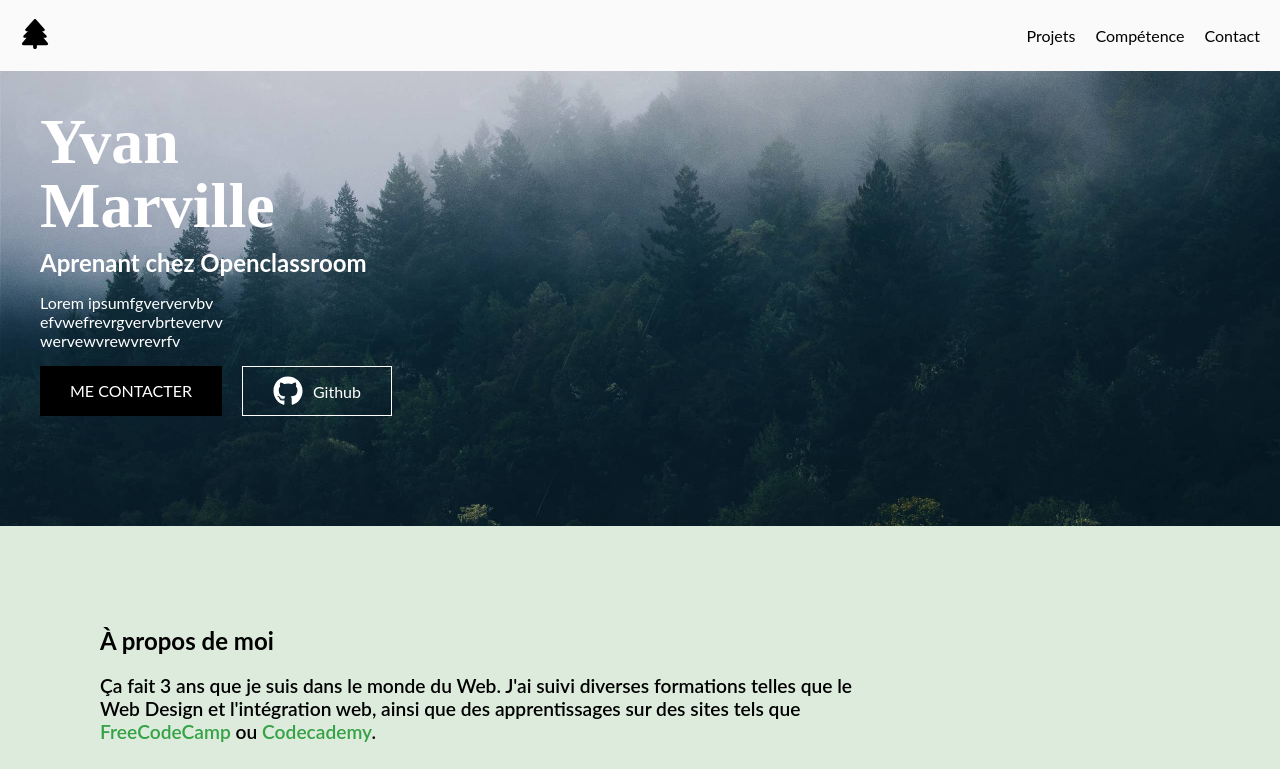
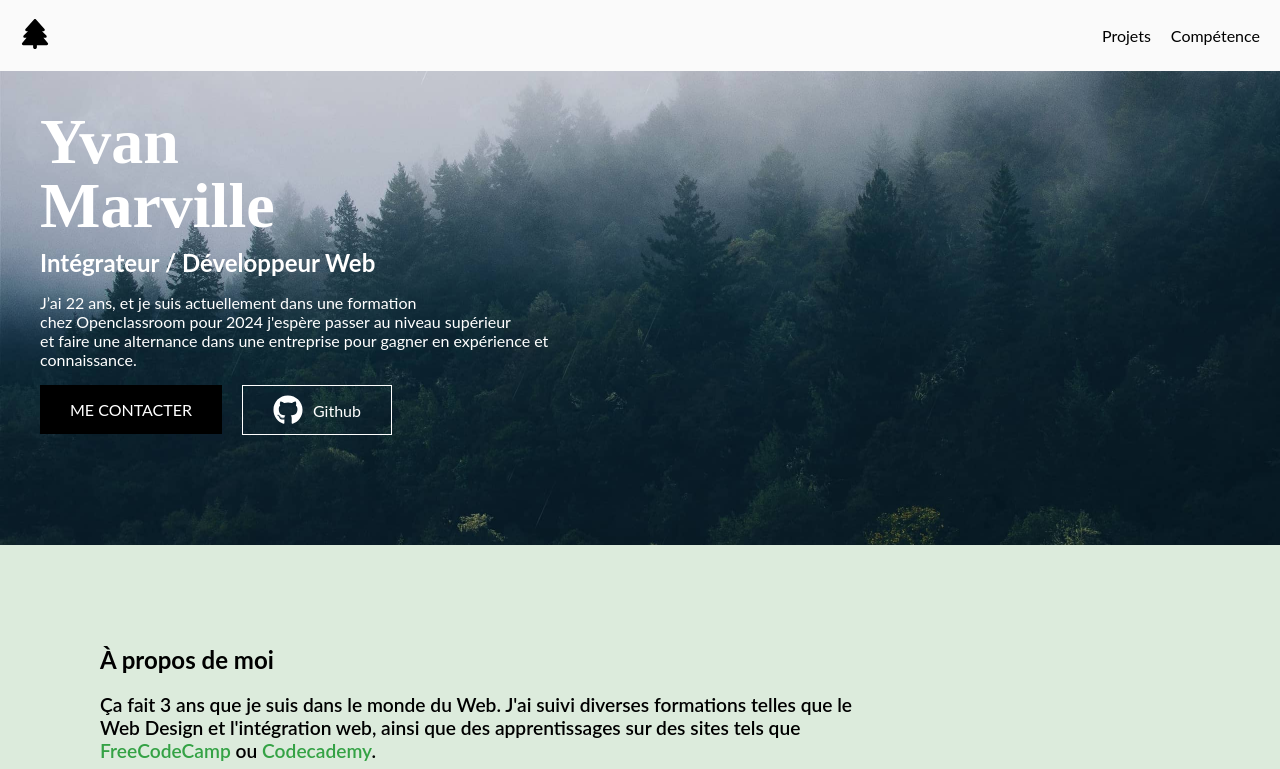
Before and after one commit to vYna-Yvan/Portfolio, a React (Create React App) app: page / in a window 1280 px wide. Shown: the top 769 px of the page. Built offline with nearby package versions, Linux system fonts and the light colour scheme.

Commit message:
Banner component

```diff
--- /dev/null
+++ b/src/components/banner/Banner.js
@@ -0,0 +1,44 @@
+import React from "react";
+import { Link } from "react-router-dom";
+import { HashLink as Anchor } from "react-router-hash-link";
+import Github from "../../assets/icones/github.svg";
+import "./banner.scss";
+
+const Banner = () => {
+  return (
+    <div id="home" className="banner">
+      <div className="banner-info">
+        <h1>
+          Yvan
+          <br /> Marville
+        </h1>
+        <h2>Intégrateur / Développeur Web</h2>
+        <p>
+          J’ai 22 ans, et je suis actuellement dans une formation
+          <br />
+          chez Openclassroom pour 2024 j'espère passer au niveau supérieur
+          <br />
+          et faire une alternance dans une entreprise pour gagner en expérience
+          et connaissance.
+        </p>
+        <div className="contact-banner">
+          <Anchor smooth to="/#contact">
+            {" "}
+            <div className="contact">ME CONTACTER</div>
+          </Anchor>
+
+          <Link
+            className="github"
+            to="https://github.com/vYna-Yvan"
+            target="blank"
+          >
+            <img alt="github" src={Github} />
+            <p>Github</p>
+          </Link>
+        </div>
+      </div>
+    </div>
+  );
+};
+
+export default Banner;
--- /dev/null
+++ b/src/components/banner/banner.scss
@@ -0,0 +1,63 @@
+@import url(../../sass/root.scss);
+
+
+.banner {
+    display: flex;
+    flex-direction: row;
+    background-image: url(../../assets/images/Forest.jpg);
+    background-size: cover;
+    background-position: center center;
+    object-fit: cover;
+    width: 100%;
+    padding: 40px 40px;
+}
+
+.banner-info {
+    width: 50%;
+    margin: 70px 0;
+    color: #fff;
+
+    h1 {
+        margin: 0;
+        margin-bottom: 10px;
+        font-size: 4rem;
+        line-height: 4rem;
+        font-family: 'Playfair Display';
+    }
+
+    h2 {
+        margin: 0;
+    }
+
+    .contact-banner {
+        display: flex;
+        flex-direction: row;
+        gap: 20px;
+
+        .contact {
+            padding: 15px 30px;
+            background-color: black;
+            color: #fff;
+            cursor: pointer;
+
+        }
+
+        .github {
+            width: auto;
+            display: flex;
+            flex-direction: row;
+            align-items: center;
+            height: 50px;
+            padding: 15px 30px;
+            border: 1px solid #fff;
+            gap: 10px;
+            color: #fff;
+
+            img {
+                height: 30px;
+                width: 30px;
+
+            }
+        }
+    }
+}
--- a/src/components/footer/Footer.js
+++ b/src/components/footer/Footer.js
@@ -18,9 +18,9 @@ const Footer = () => {
 
   const handleSubmit = (e) => {
     e.preventDefault();
-    // Ici, vous pouvez ajouter la logique pour traiter le formulaire, comme l'envoi d'e-mail ou la sauvegarde des données.
+
     console.log("Formulaire soumis avec les données :", formData);
-    // Réinitialiser le formulaire après la soumission
+
     setFormData({
       name: "",
       email: "",
--- a/src/components/header/Header.js
+++ b/src/components/header/Header.js
@@ -7,7 +7,7 @@ import treeIcon from "../../assets/icones/tree-solid.svg";
 const Header = () => {
   return (
     <header>
-      <Anchor to="/#home">
+      <Anchor smooth to="/#home">
         <img className="home-img" alt="tree" src={treeIcon} />
       </Anchor>
       <nav>
@@ -22,11 +22,6 @@ const Header = () => {
               Compétence
             </Anchor>
           </li>
-          <li>
-            <Anchor smooth to="/#contact">
-              Contact
-            </Anchor>
-          </li>
         </ul>
       </nav>
     </header>
--- a/src/pages/Home.js
+++ b/src/pages/Home.js
@@ -1,42 +1,14 @@
 import React from "react";
 import "../sass/Home.scss";
-
-import Github from "../assets/icones/github.svg";
-import { Link } from "react-router-dom";
 import ProjectCard from "../components/projets/Projet";
 import Skills from "../components/skills/Skills";
 import AboutMe from "../components/aboutMe/AboutMe";
+import Banner from "../components/banner/Banner";
 
 const Home = () => {
   return (
     <div className="main-container">
-      <div id="home" className="banner">
-        <div className="banner-info">
-          <h1>
-            Yvan
-            <br /> Marville
-          </h1>
-          <h2>Aprenant chez Openclassroom</h2>
-          <p>
-            Lorem ipsumfgververvbv
-            <br />
-            efvwefrevrgvervbrtevervv
-            <br />
-            wervewvrewvrevrfv
-          </p>
-          <div className="contact-banner">
-            <div className="contact">ME CONTACTER</div>
-            <Link
-              className="github"
-              to="https://github.com/vYna-Yvan"
-              target="blank"
-            >
-              <img alt="github" src={Github} />
-              <p>Github</p>
-            </Link>
-          </div>
-        </div>
-      </div>
+      <Banner />
       <AboutMe />
       <div id="projets" className="projects">
         <h2>Projets réaliser</h2>
--- a/src/sass/Home.scss
+++ b/src/sass/Home.scss
@@ -1,75 +1,10 @@
 @import url(./root.scss);
-
-
-
 
 .main-container {
     width: 100%;
 
 }
 
-.banner {
-    display: flex;
-    flex-direction: row;
-    background-image: url(../assets/images/Forest.jpg);
-    background-size: cover;
-    background-position: center center;
-    object-fit: cover;
-    width: 100%;
-    padding: 40px 40px;
-
-
-}
-
-.banner-info {
-    width: 50%;
-    margin: 70px 0;
-    color: #fff;
-
-    h1 {
-        margin: 0;
-        margin-bottom: 10px;
-        font-size: 4rem;
-        line-height: 4rem;
-        font-family: 'Playfair Display';
-    }
-
-    h2 {
-        margin: 0;
-    }
-
-    .contact-banner {
-        display: flex;
-        flex-direction: row;
-        gap: 20px;
-
-        .contact {
-            padding: 15px 30px;
-            background-color: black;
-            color: #fff;
-            cursor: pointer;
-
-        }
-
-        .github {
-            width: auto;
-            display: flex;
-            flex-direction: row;
-            align-items: center;
-            height: 50px;
-            padding: 15px 30px;
-            border: 1px solid #fff;
-            gap: 10px;
-            color: #fff;
-
-            img {
-                height: 30px;
-                width: 30px;
-
-            }
-        }
-    }
-}
 
 
 .projects {
```
